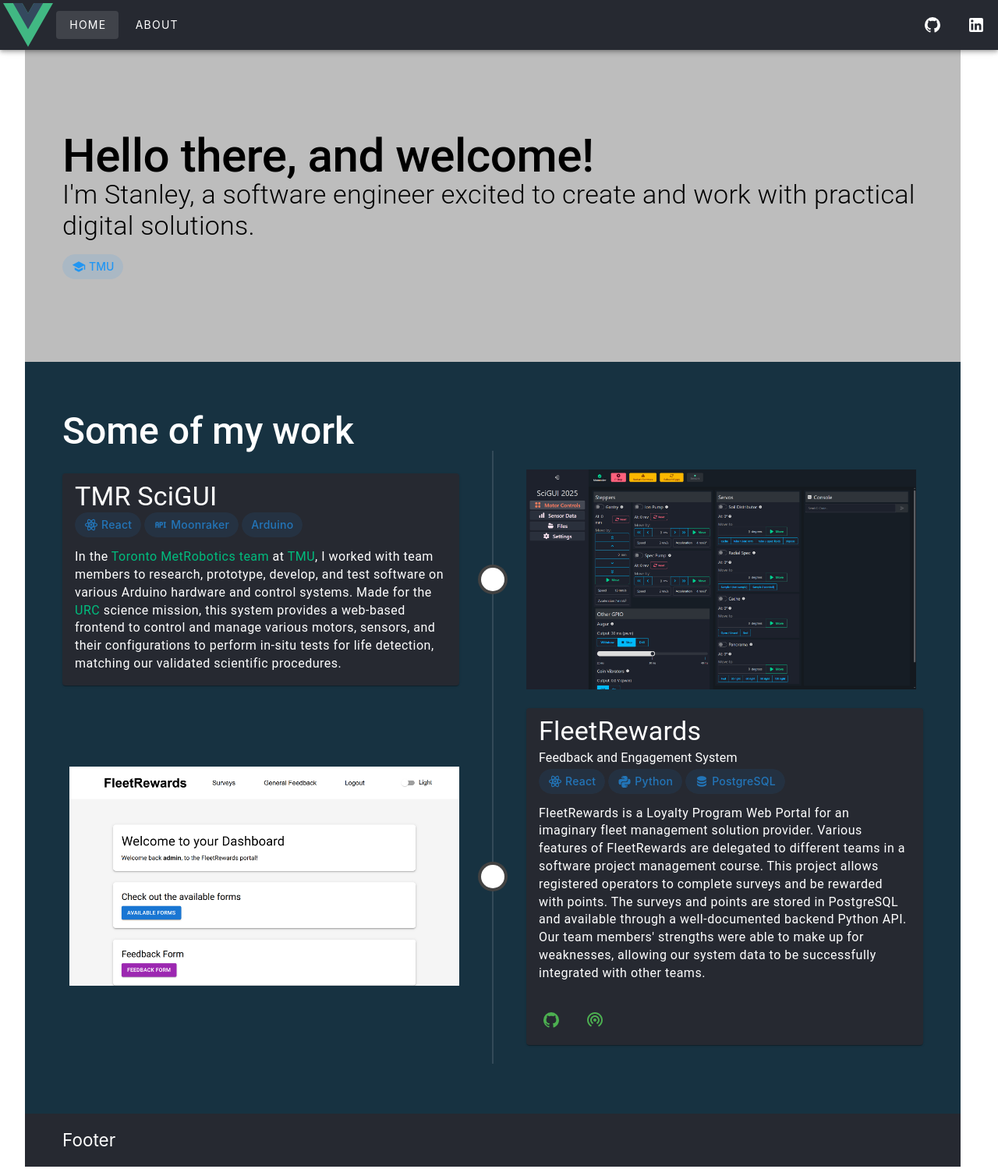
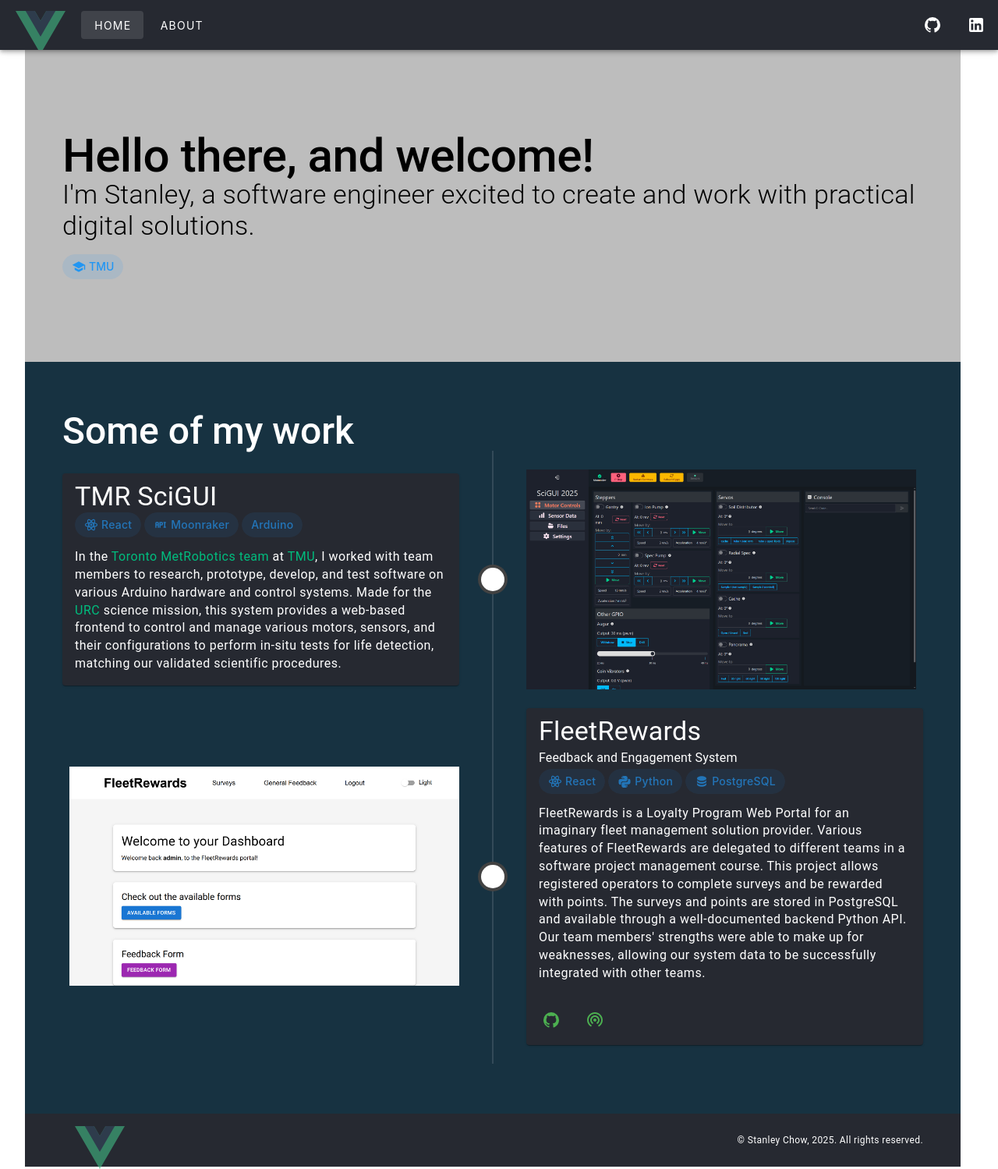
Before and after one commit to Stanley-C-02/Stanley-C-02.github.io, a Vue app: page / in a window 1280 px wide. Shown: the whole page at 78% size. Built offline with nearby package versions, Linux system fonts and the light colour scheme.

Commit message:
Add footer, placeholder About page text, and add logo link to home

```diff
--- a/src/App.vue
+++ b/src/App.vue
@@ -5,11 +5,13 @@
 </script>
 
 <template>
-  <VApp style="min-width: 1200px;">
+  <VApp style="min-width: 1200px; min-height: 100vh;">
     <VAppBar>
       <template #prepend>
         <nav class="d-flex align-center ga-1">
-          <VImg alt="Vue logo" class="logo" :src="logo" width="64" />
+          <VBtn to="/" variant="plain" >
+            <VImg alt="Vue logo" class="logo" :src="logo" width="64" href="/" />
+          </VBtn>
           <VBtn to="/">Home</VBtn>
           <VBtn to="/about">About</VBtn>
         </nav>
@@ -27,8 +29,13 @@
       <RouterView />
     </VMain>
 
-    <VFooter class="px-12 py-4">
-      <h2>Footer</h2>
+    <VFooter class="px-12 py-4 d-flex justify-space-between flex-grow-0">
+      <VBtn to="/" variant="plain" >
+        <VImg alt="Vue logo" class="logo" :src="logo" width="64" href="/" />
+      </VBtn>
+      <p class="text-caption">
+        &copy; Stanley Chow, 2025. All rights reserved.
+      </p>
     </VFooter>
   </VApp>
 </template>
--- a/src/views/AboutView.vue
+++ b/src/views/AboutView.vue
@@ -2,8 +2,9 @@
 </script>
 
 <template>
-  <div class="about">
-    <h1>This is an about page, currently in progress c:</h1>
+  <div class="px-12 py-16">
+    <h1 class="text-h2 font-weight-medium">About myself</h1>
+    <p class="text-body-1">This is an about page, currently in progress c:</p>
   </div>
 </template>
 
```
